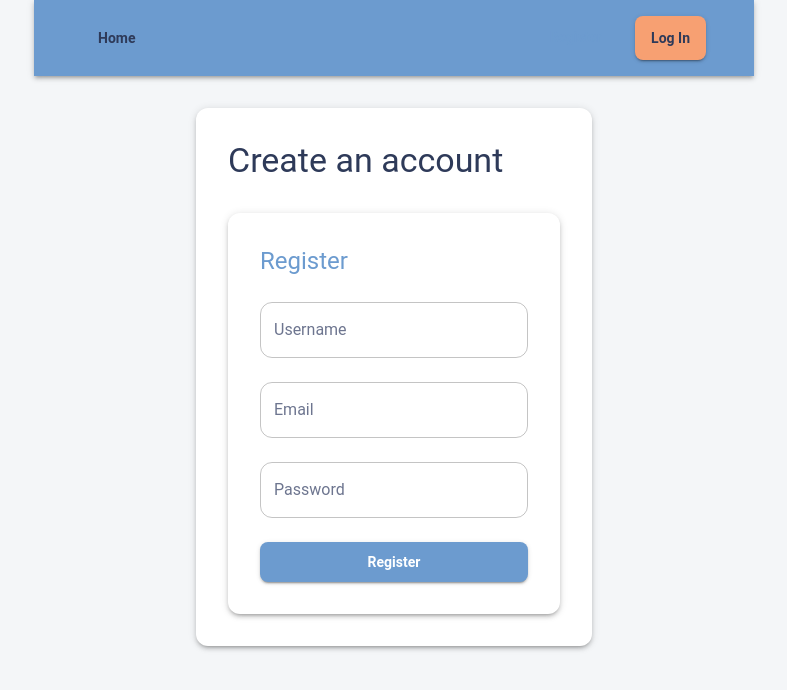
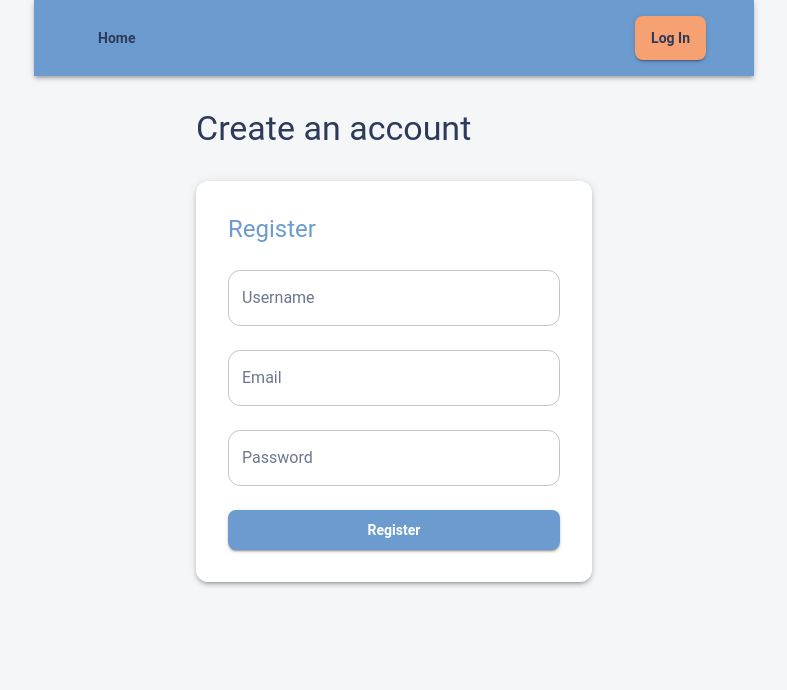
Before and after one commit to di-zinevych02/goit-react-hw-08, a React (Vite) app: page /register in a window 1280 px wide. Shown: the top 690 px of the page, without its empty margins (246-1033 px from the left). Built offline with nearby package versions, Linux system fonts and the light colour scheme.

Commit message:
correct register and login form

```diff
--- a/src/components/App/App.jsx
+++ b/src/components/App/App.jsx
@@ -38,7 +38,7 @@ export default function App() {
         <Loader />
       ) : (
         <Layout>
-          <Container maxWidth="md" sx={{ mt: 4 }}>
+          <Container maxWidth="lg" sx={{ mt: 4 }}>
             <Suspense fallback={<Loader />}>
               <Routes>
                 <Route path="/" element={<HomePage />} />
--- a/src/pages/ContactsPage/ContactsPage.jsx
+++ b/src/pages/ContactsPage/ContactsPage.jsx
@@ -18,11 +18,15 @@ export default function ContactsPage() {
 
     return (
         <Container maxWidth="xs" sx={{ mt: 4 }}>
+                <Box display="flex" justifyContent="center" mb={2}>
+  <Typography variant="h3" gutterBottom>
+    Phonebook
+  </Typography>
+</Box>
             <Paper elevation={3} sx={{ p: 4 }}>
-      <Typography variant="h3" gutterBottom>
-        Phonebook
-      </Typography>
-      <Box mb={3}>
+
+                <Box mb={3}>
+                    <Typography variant="body1" mb={1}>Add a contact's name and phone number</Typography>
         <ContactForm />
       </Box>
       <Divider sx={{ mb: 3 }} />
--- a/src/pages/LoginPage/LoginPage.jsx
+++ b/src/pages/LoginPage/LoginPage.jsx
@@ -1,15 +1,15 @@
 import LoginForm from "../../components/LoginForm/LoginForm";
-import { Container, Typography, Paper } from "@mui/material";
+import { Container, Typography } from "@mui/material";
 
 export default function LoginPage() {
   return (
     <Container maxWidth="xs" sx={{ mt: 4 }}>
-      <Paper elevation={3} sx={{ p: 4 }}>
+
         <Typography variant="h4" gutterBottom>
           Please log in
         </Typography>
         <LoginForm />
-      </Paper>
+
     </Container>
   );
 }
--- a/src/pages/RegisterPage/RegisterPage.jsx
+++ b/src/pages/RegisterPage/RegisterPage.jsx
@@ -1,15 +1,13 @@
 import RegisterForm from "../../components/RegisterForm/RegisterForm";
-import { Container, Paper, Typography } from "@mui/material";
+import { Container, Typography } from "@mui/material";
 
 export default function RegisterPage() {
   return (
     <Container maxWidth="xs" sx={{ mt: 4 }}>
-      <Paper elevation={3} sx={{ p: 4 }}>
         <Typography variant="h4" gutterBottom>
           Create an account
         </Typography>
         <RegisterForm />
-      </Paper>
     </Container>
   );
 }
```
